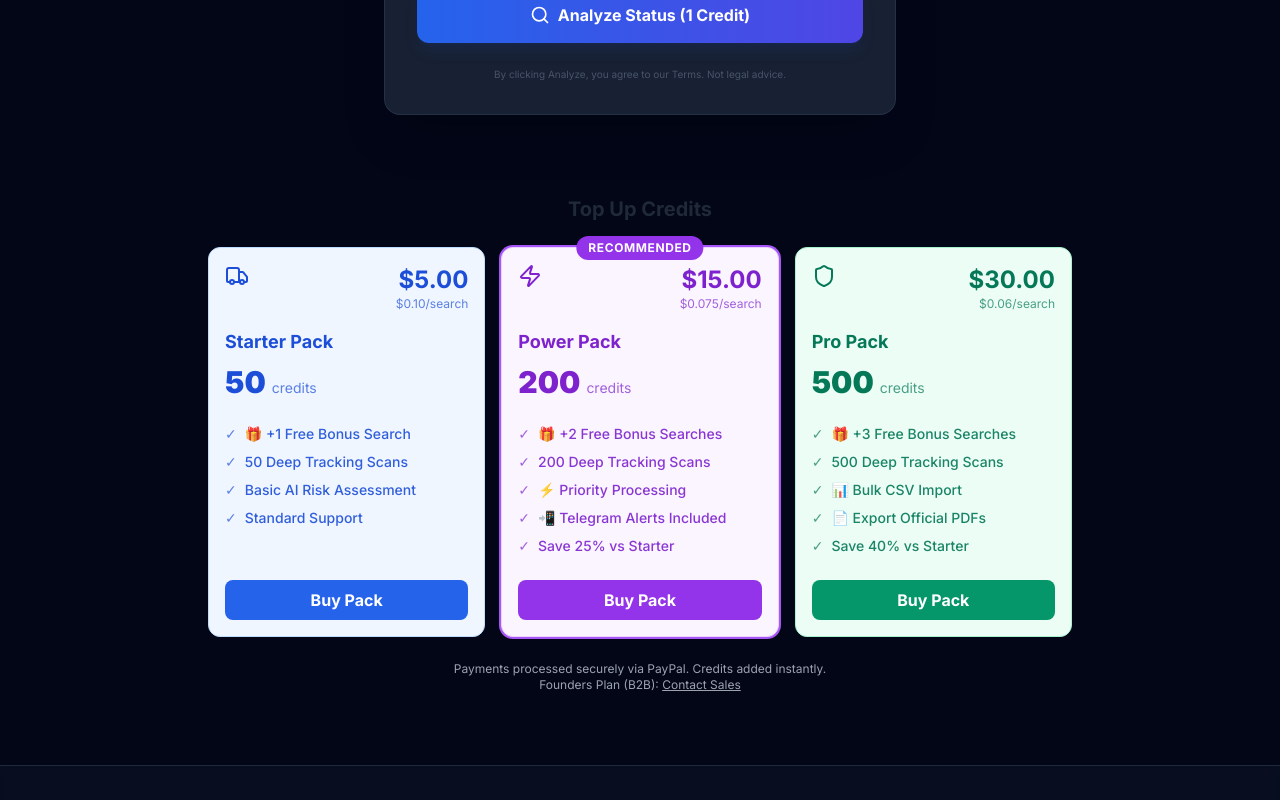
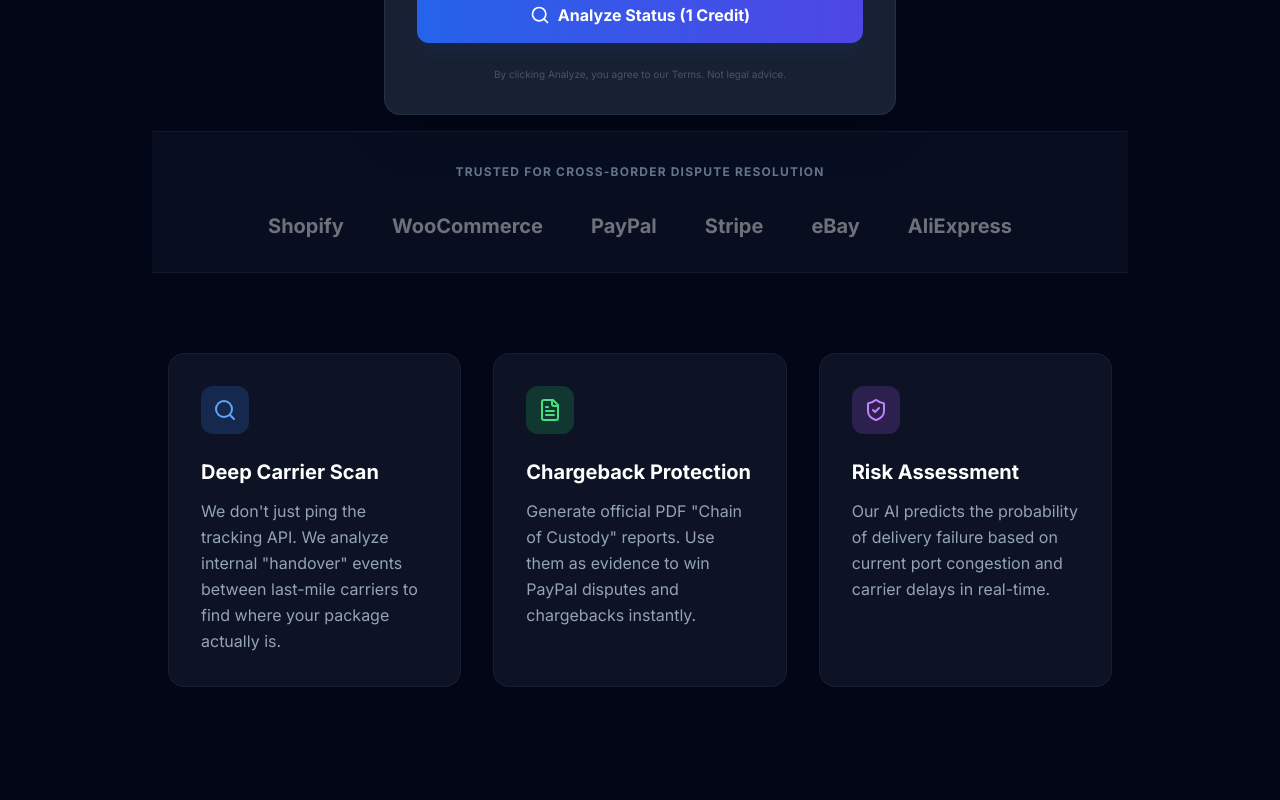
Before and after one commit to Omran1983/Jupiter-Startup, a Next.js app in the folder apps/customs_tracker/: page / in a window 1280 px wide. Shown: the part 760-1560 px from the top of the page. Built offline with nearby package versions, Linux system fonts and the light colour scheme; no server answers.

Commit message:
feat: Add Density Sections (Trust + Features) to match Benchmarks

```diff
--- a/apps/customs_tracker/src/app/page.tsx
+++ b/apps/customs_tracker/src/app/page.tsx
@@ -2,10 +2,14 @@ import { submitTracking } from "../actions/submit_tracking";
 import { Search } from "lucide-react";
 import { CreditBalance } from "../components/CreditBalance";
 import { BuyCredits } from "../components/BuyCredits";
+import FeaturesGrid from "../components/FeaturesGrid";
+import TrustSection from "../components/TrustSection";
 
 export default function Home() {
     return (
-        <div className="w-full max-w-4xl mx-auto p-4 flex flex-col justify-center min-h-[80vh]">
+        <div className="w-full flex flex-col min-h-screen">
+            {/* HERO SECTION */}
+            <div className="w-full max-w-4xl mx-auto p-4 flex flex-col justify-center min-h-[70vh]">
                 <div className="flex justify-end mb-8">
                     <CreditBalance credits={0} />
                 </div>
@@ -93,8 +97,13 @@ export default function Home() {
                         </p>
                     </form>
                 </div>
+            </div>
 
-            <div className="mt-8">
+            {/* CONTENT FILL (The Fix for "Blank Space") */}
+            <TrustSection />
+            <FeaturesGrid />
+
+            <div className="w-full max-w-4xl mx-auto px-4 pb-20">
                 <BuyCredits />
             </div>
         </div>
--- /dev/null
+++ b/apps/customs_tracker/src/components/FeaturesGrid.tsx
@@ -0,0 +1,42 @@
+import { ShieldCheck, Search, FileText } from "lucide-react";
+
+export default function FeaturesGrid() {
+    return (
+        <section className="w-full max-w-6xl mx-auto px-4 py-20">
+            <div className="grid grid-cols-1 md:grid-cols-3 gap-8">
+                {/* Feature 1: Deep Search */}
+                <div className="bg-slate-800/40 backdrop-blur-sm p-8 rounded-2xl border border-white/5 hover:bg-slate-800/60 transition-colors group">
+                    <div className="w-12 h-12 bg-blue-500/20 rounded-xl flex items-center justify-center mb-6 text-blue-400 group-hover:scale-110 transition-transform">
+                        <Search className="w-6 h-6" />
+                    </div>
+                    <h3 className="text-xl font-bold text-white mb-3">Deep Carrier Scan</h3>
+                    <p className="text-slate-400 leading-relaxed">
+                        We don't just ping the tracking API. We analyze internal "handover" events between last-mile carriers to find where your package actually is.
+                    </p>
+                </div>
+
+                {/* Feature 2: Legal Proof */}
+                <div className="bg-slate-800/40 backdrop-blur-sm p-8 rounded-2xl border border-white/5 hover:bg-slate-800/60 transition-colors group">
+                    <div className="w-12 h-12 bg-green-500/20 rounded-xl flex items-center justify-center mb-6 text-green-400 group-hover:scale-110 transition-transform">
+                        <FileText className="w-6 h-6" />
+                    </div>
+                    <h3 className="text-xl font-bold text-white mb-3">Chargeback Protection</h3>
+                    <p className="text-slate-400 leading-relaxed">
+                        Generate official PDF "Chain of Custody" reports. Use them as evidence to win PayPal disputes and chargebacks instantly.
+                    </p>
+                </div>
+
+                {/* Feature 3: AI Analysis */}
+                <div className="bg-slate-800/40 backdrop-blur-sm p-8 rounded-2xl border border-white/5 hover:bg-slate-800/60 transition-colors group">
+                    <div className="w-12 h-12 bg-purple-500/20 rounded-xl flex items-center justify-center mb-6 text-purple-400 group-hover:scale-110 transition-transform">
+                        <ShieldCheck className="w-6 h-6" />
+                    </div>
+                    <h3 className="text-xl font-bold text-white mb-3">Risk Assessment</h3>
+                    <p className="text-slate-400 leading-relaxed">
+                        Our AI predicts the probability of delivery failure based on current port congestion and carrier delays in real-time.
+                    </p>
+                </div>
+            </div>
+        </section>
+    );
+}
--- /dev/null
+++ b/apps/customs_tracker/src/components/TrustSection.tsx
@@ -0,0 +1,21 @@
+export default function TrustSection() {
+    return (
+        <section className="w-full border-y border-white/5 bg-slate-900/50 backdrop-blur-sm">
+            <div className="max-w-6xl mx-auto px-4 py-8">
+                <p className="text-center text-xs font-bold text-slate-500 uppercase tracking-widest mb-8">
+                    Trusted for Cross-Border Dispute Resolution
+                </p>
+
+                <div className="flex flex-wrap justify-center items-center gap-12 opacity-50 grayscale hover:grayscale-0 transition-all duration-500">
+                    {/* Simplified Text Logos for Speed */}
+                    <span className="text-xl font-bold text-slate-300">Shopify</span>
+                    <span className="text-xl font-bold text-slate-300">WooCommerce</span>
+                    <span className="text-xl font-bold text-slate-300">PayPal</span>
+                    <span className="text-xl font-bold text-slate-300">Stripe</span>
+                    <span className="text-xl font-bold text-slate-300">eBay</span>
+                    <span className="text-xl font-bold text-slate-300">AliExpress</span>
+                </div>
+            </div>
+        </section>
+    );
+}
```
Lines whose indentation alone changed are shown as unchanged.
